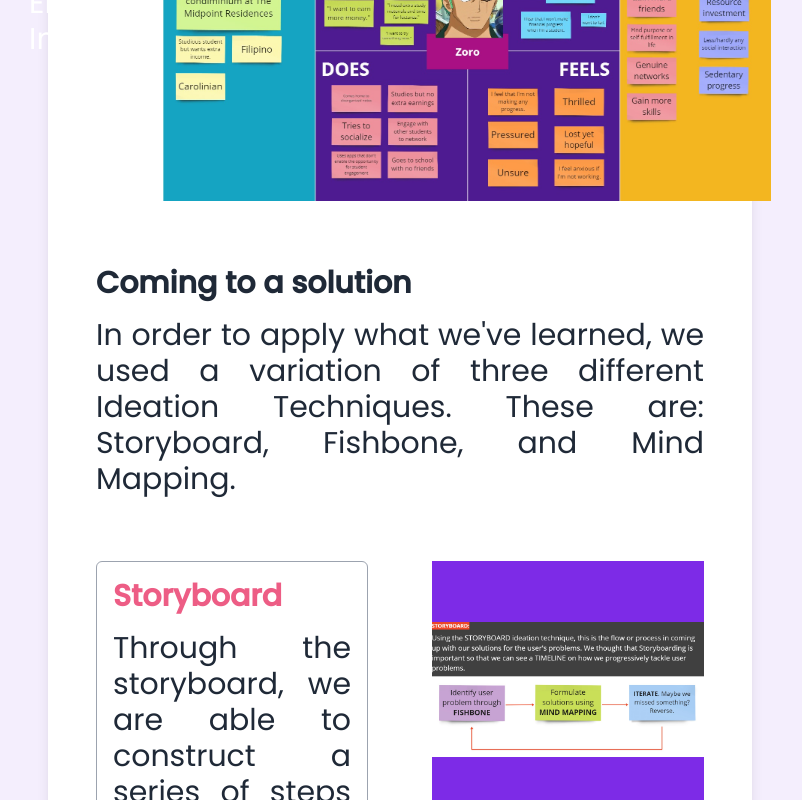
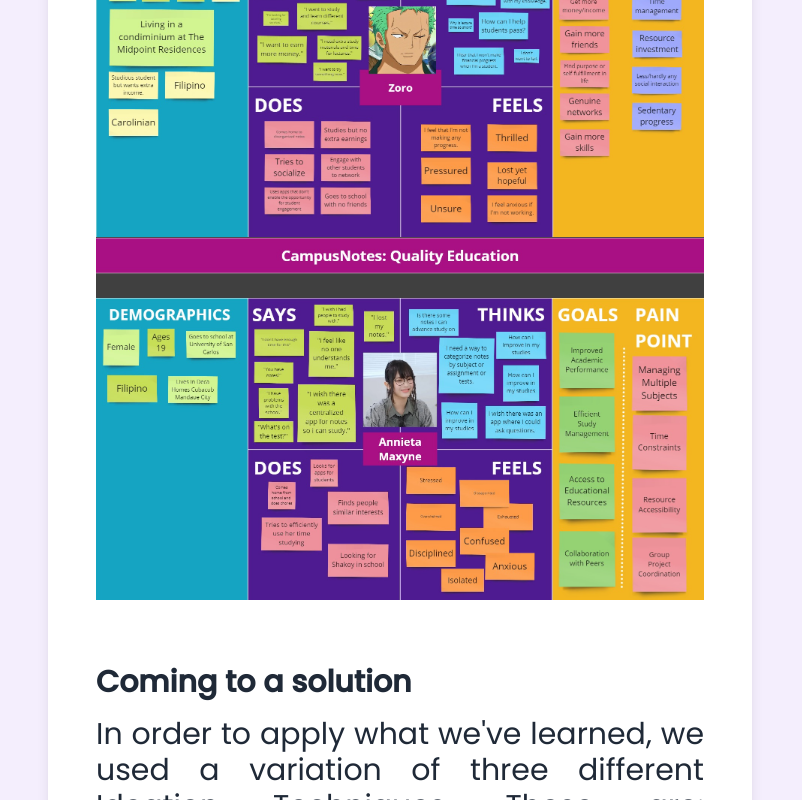
Before and after one commit to dpswh-dev/design-project-portfolio, a React (Vite) app: page /campus-notes in a window 1280 px wide. Shown: the part 8456-9256 px from the top of the page, without its empty margins (240-1042 px from the left). Built offline with nearby package versions, Linux system fonts and the light colour scheme.

Commit message:
Fix images

```diff
--- a/src/pages/CampusNotes.jsx
+++ b/src/pages/CampusNotes.jsx
@@ -81,22 +81,23 @@ export default function CampusNotes() {
 
           <h1 className='text-accent text-xl mt-8 mb-6 md:text-2xl lg:text-3xl'>Zoro Roronoa</h1>
           <div className='flex justify-center items-center  w-full h-64'>
-            <img src="public\persona_zoro.png" alt="" srcset="" className='w-64' />
+            <img src="public/persona_zoro.png" alt="" srcset="" className='w-64' />
           </div>
           <h1 className='mt-6 md:text-xl xl:text-3xl'>
             A 19-24-year-old student from Banilad, The Midpoint Residences, who is driven by ambition and a thirst for knowledge. Zoro seeks financial independence and personal growth, aiming to maximize his potential by monetizing his skills. His goals include securing financial stability, expanding his horizons through continuous learning, and forging meaningful connections. Challenges include time management, investing wisely in his growth, and balancing his academic pursuits with the quest for financial success.</h1>
 
           <h1 className='text-accent text-xl mt-8 mb-6 md:text-2xl lg:text-3xl'>Annieta Maxyne</h1>
           <div className='flex justify-center items-center  w-full h-64'>
-            <img src="public\persona_annieta.png" alt="" srcset="" className='w-64' />
+            <img src="public/persona_annieta.png" alt="" srcset="" className='w-64' />
           </div>
           <h1 className='mt-6 md:text-xl xl:text-3xl'>A 19-year-old student from Cebu, Philippines, who values quality education and technology integration. Annieta seeks features that support studying, note-taking, and collaboration. Her goals include improved academic performance, efficient study management, and access to educational resources. Challenges include managing multiple subjects, time constraints, resource accessibility, and group project coordination.</h1>
 
           <h1 className=' font-semibold text-xl mb-4 md:text-2xl xl:text-3xl text-justify mt-16'>Empathy Map</h1>
           <h1 className='mb-6 md:text-xl xl:text-3xl text-justify'>Empathy maps are useful so that we are able to put ourselves in the shoes of our users. Once we know how they might possibly be feeling, we can formulate possible solutions and features around what they feel. Our general findings were that we are aiming for students who are looking for good student platform for centralized notes.</h1>
-          <div className='flex justify-center items-center w-full'>
+          <div className='flex flex-col justify-center items-center w-full'>
             <h1 className='font-base text-white text-xl  md:text-3xl'>Empathy Image</h1>
             <img src="public/empathy_zoro.jpg" alt="" srcset="" className='w-fit' />
+            <img src="public/empathy_annieta.jpg" alt="" srcset="" className='w-fit' />
           </div>
 
           <h1 className=' font-semibold text-xl mb-4 md:text-2xl xl:text-3xl text-justify mt-16'>Coming to a solution</h1>
@@ -221,9 +222,9 @@ export default function CampusNotes() {
           <h1 className=' font-semibold text-xl mb-4 mt-16 md:text-3xl lg:text-4xl'>Wireframe Storyboard</h1>
           <h1 className='text-base lg:text-3xl text-justify'>The purpose of our Wireframe Storyboard is to show the user flow with the aid of our wireframe prototype. We showcase the different pages the user can enter in CampusNotes and where they're expected to click. <a href="https://www.figma.com/file/Mpc4M4dNedewJx2IaXOkSk/LiteSaver-Wireframe?type=design&node-id=0-1&mode=design&t=eAqHFjaUtDLxB98U-0" target="_blank" className='font-semibold text-accent'>View here.</a></h1>
 
-          <div className='flex justify-center items-center  w-full h-64 mt-6'>
+          <div className='flex justify-center items-center  w-full mt-6'>
+            <img src="public/lofi_campus.png" alt="" srcset="" className='w-1/2' />
             {/* <h1 className='font-base text-white text-3xl'>Storyboard Image</h1> */}
-            <img src="public/lofi_campus.png" alt="" srcset="" className='w-80' />
 
           </div>
 
```
